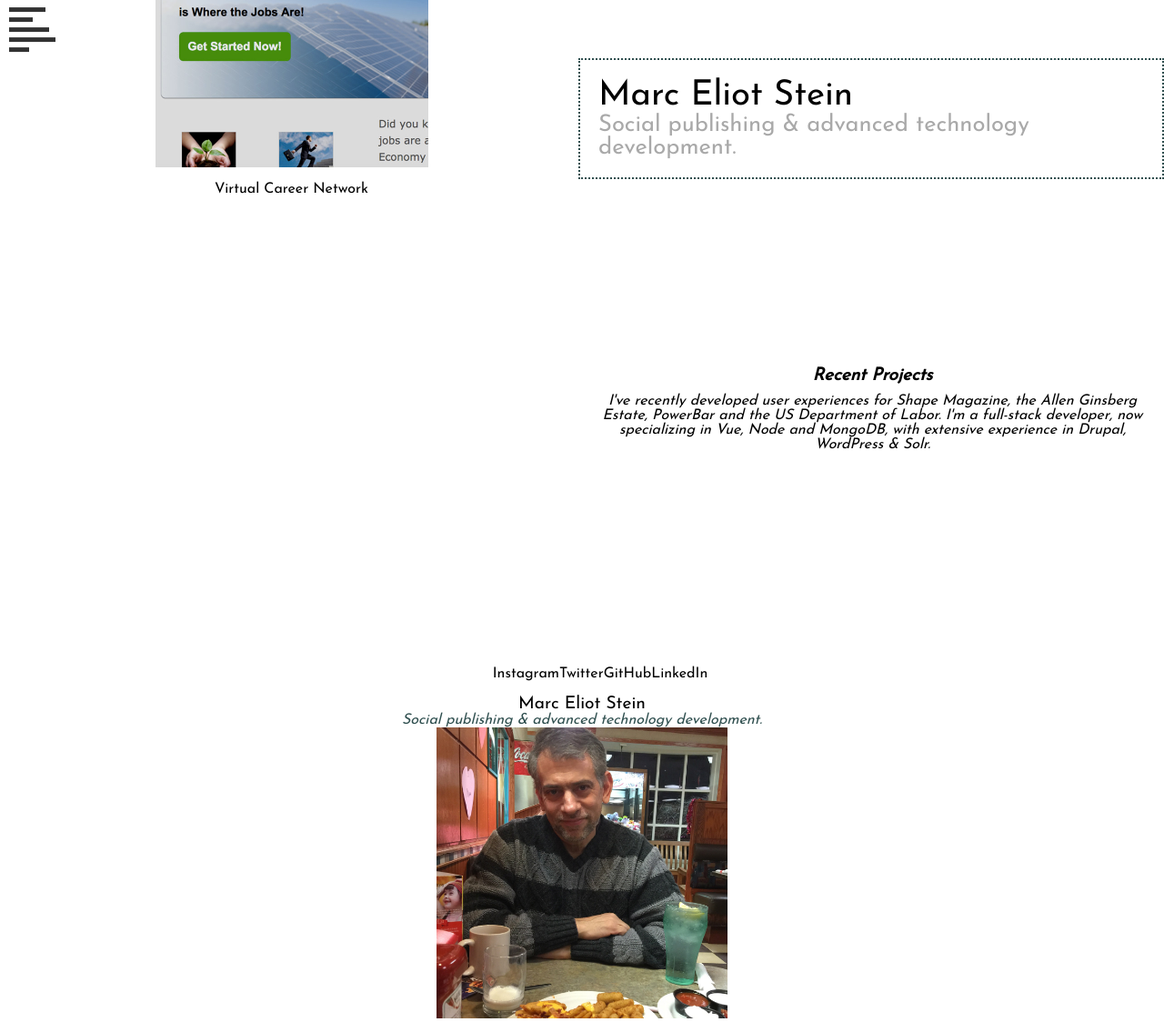
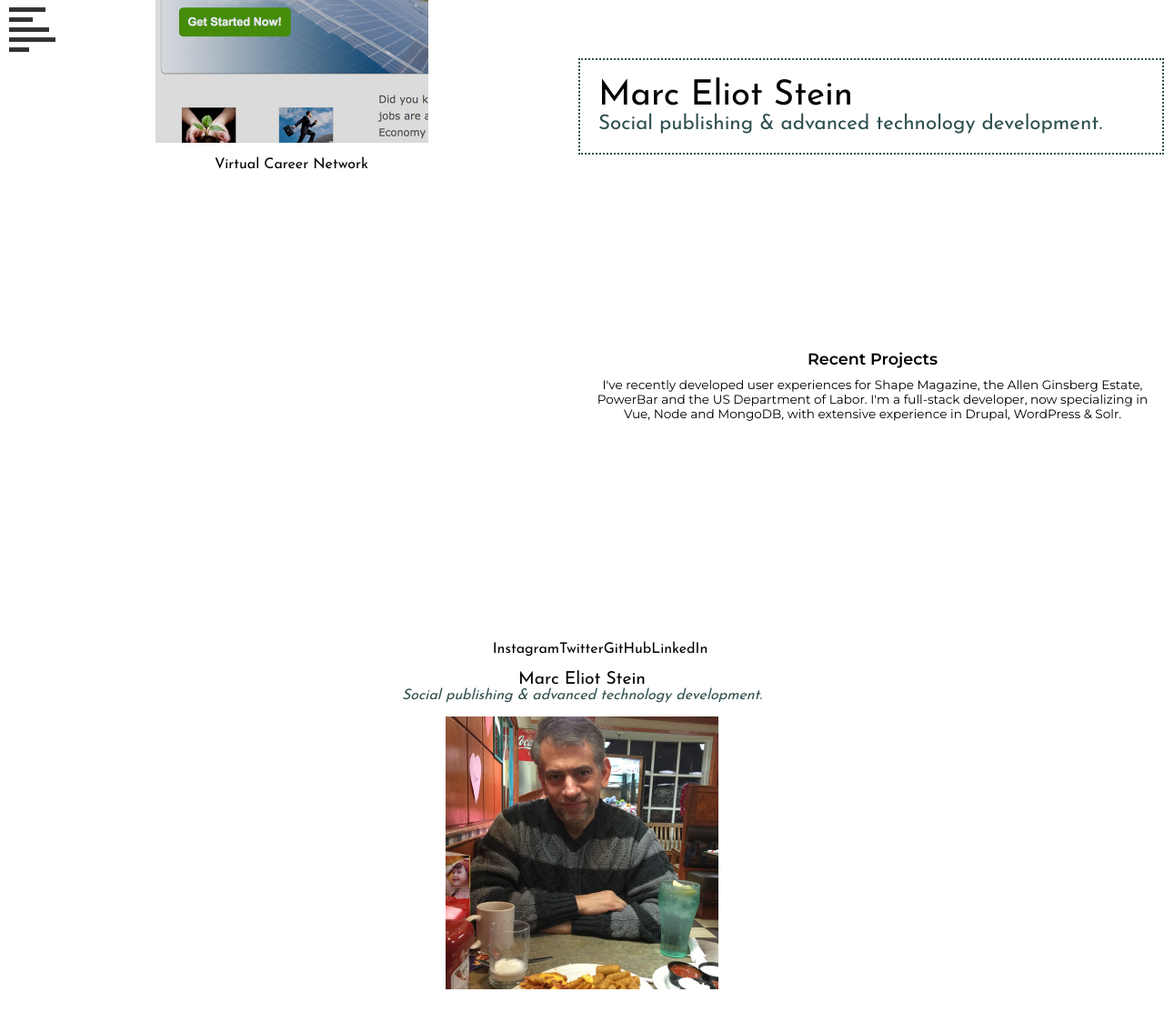
Before and after one commit to marceliotstein/marcvue, a Vue app: page /#/ in a window 1280 px wide. Shown: the whole page at 91% size. After the commit the page ends 1092 px from the top, so only its background shows below. Built offline with nearby package versions, Linux system fonts and the light colour scheme.

Commit message:
added new google fonts

```diff
--- a/src/App.vue
+++ b/src/App.vue
@@ -12,6 +12,8 @@
 
 <style lang="scss">
 @import url('https://fonts.googleapis.com/css?family=Josefin+Sans');
+@import url('https://fonts.googleapis.com/css?family=Raleway');
+@import url('https://fonts.googleapis.com/css?family=Montserrat:400,600');
 
 a {
   text-decoration: none;
--- a/src/components/MESFooter.vue
+++ b/src/components/MESFooter.vue
@@ -47,17 +47,17 @@ export default {
 
   .mes-foot-image-wrapper {
     width: 100%;
-    margin: 0 auto;
+    margin: 15px auto;
   }
 
   .mes-foot-image {
-    width: 25%;
+    width: 300px;
     margin: 0 auto;
   }
 
   @media (max-width: 767px) {
     .mes-foot-image {
-      width: 85%;
+      width: 400px;
     }
   }
   .mes-foot-title {
--- a/src/components/MESHeader.vue
+++ b/src/components/MESHeader.vue
@@ -87,13 +87,13 @@ export default {
   .mes-subtitle {
     text-align: left;
     margin: 0 auto;
-    font-size: 1.0em;
-    color: darkgrey;
+    font-size: .9em;
+    color: darkslategray;
   }
 
   @media (min-width: 768px) {
     .mes-subtitle {
-      font-size: 1.6em;
+      font-size: 1.4em;
     }
   }
 </style>
--- a/src/components/MESProjects.vue
+++ b/src/components/MESProjects.vue
@@ -6,6 +6,10 @@
     <MESHeader/>
     <div class="projects">
       <div class="littleview">
+        <div class="narrow-cat-title-sequence">
+          <div class="cat-title">{{ currentCatTitle }}</div>
+          <div class="cat-desc">{{ currentCatDesc }}</div>
+        </div>
         <table class="projtable">
           <tr>
             <td width="1%">
@@ -27,10 +31,6 @@
             </td>
           </tr>
         </table>
-        <div class="narrow-cat-title-sequence">
-          <div class="cat-title">{{ currentCatTitle }}</div>
-          <div class="cat-desc">{{ currentCatDesc }}</div>
-        </div>
       </div>
       <div class="bigview">
         <table class="projtable">
@@ -230,9 +230,6 @@ export default {
   mounted: function () {
     this.startShow();
   },
-  updated: function () {
-    //this.startShow();
-  },
   computed: {
     filteredProjects: function() {
       let newList = new Array();
@@ -326,19 +323,21 @@ export default {
 <style lang="scss" scoped>
   .narrow-cat-title-sequence {
     text-align: center;
-    margin: 0 auto;
+    margin: 5px auto 0px auto;
   }
 
   .cat-title {
+    font-family: 'Montserrat', sans-serif;
     padding: 5px;
-    font-size: 1.2em;
-    font-weight: bold;
-    font-style: italic;
+    font-size: 1.1em;
+    font-weight: 600;
   }
 
   .cat-desc {
+    font-family: 'Montserrat', sans-serif;
     padding: 5px;
-    font-style: italic;
+    font-size: .85em;
+    font-weight: 400;
   }
 
   img.table-trans {
@@ -384,17 +383,6 @@ export default {
 
   .num {
     color: #AF007E;
-  }
-
-  button {
-    background: #c62735;
-    color: white;
-    border: 0;
-    padding: 5px 15px;
-    margin: 0 10px;
-    border-radius: 4px;
-    outline: 0;
-    cursor: pointer;
   }
 
   h4 {
```
